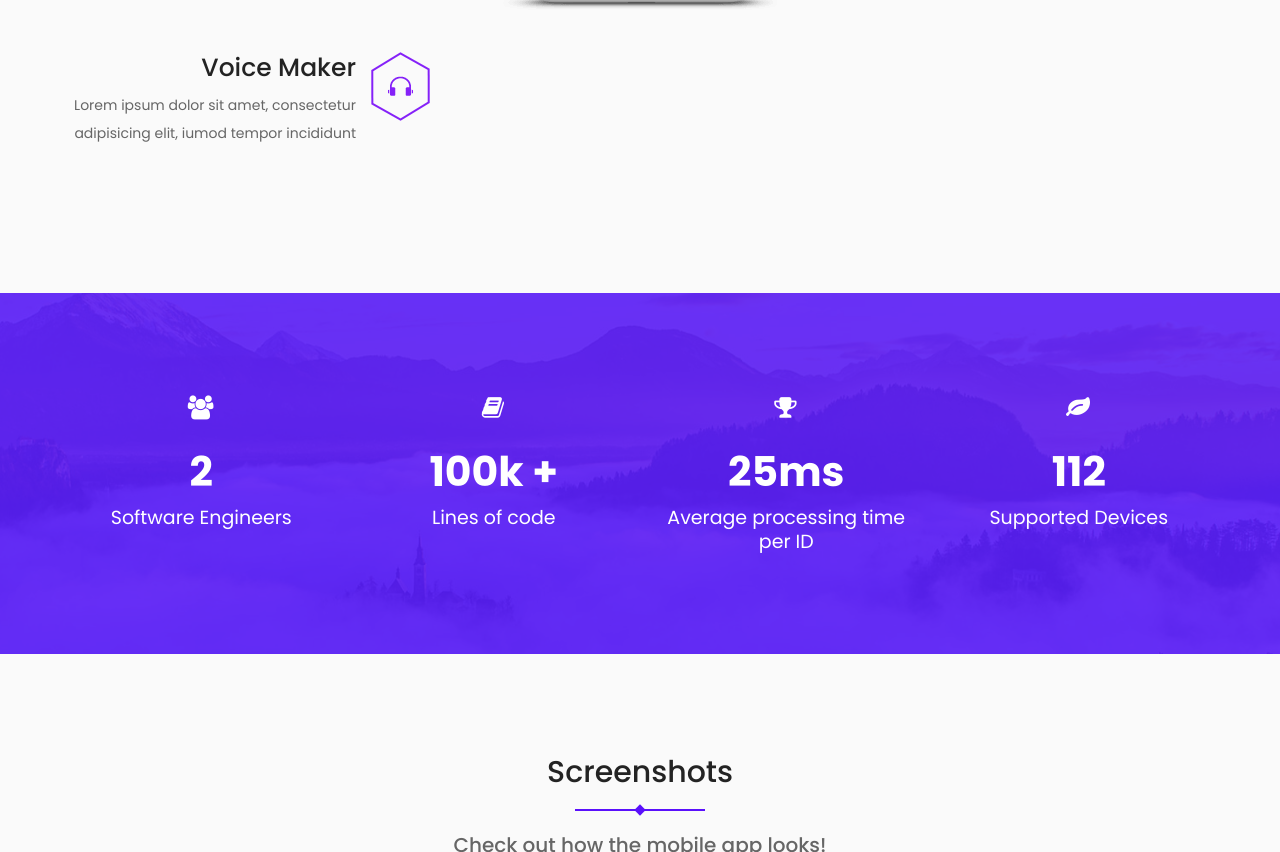
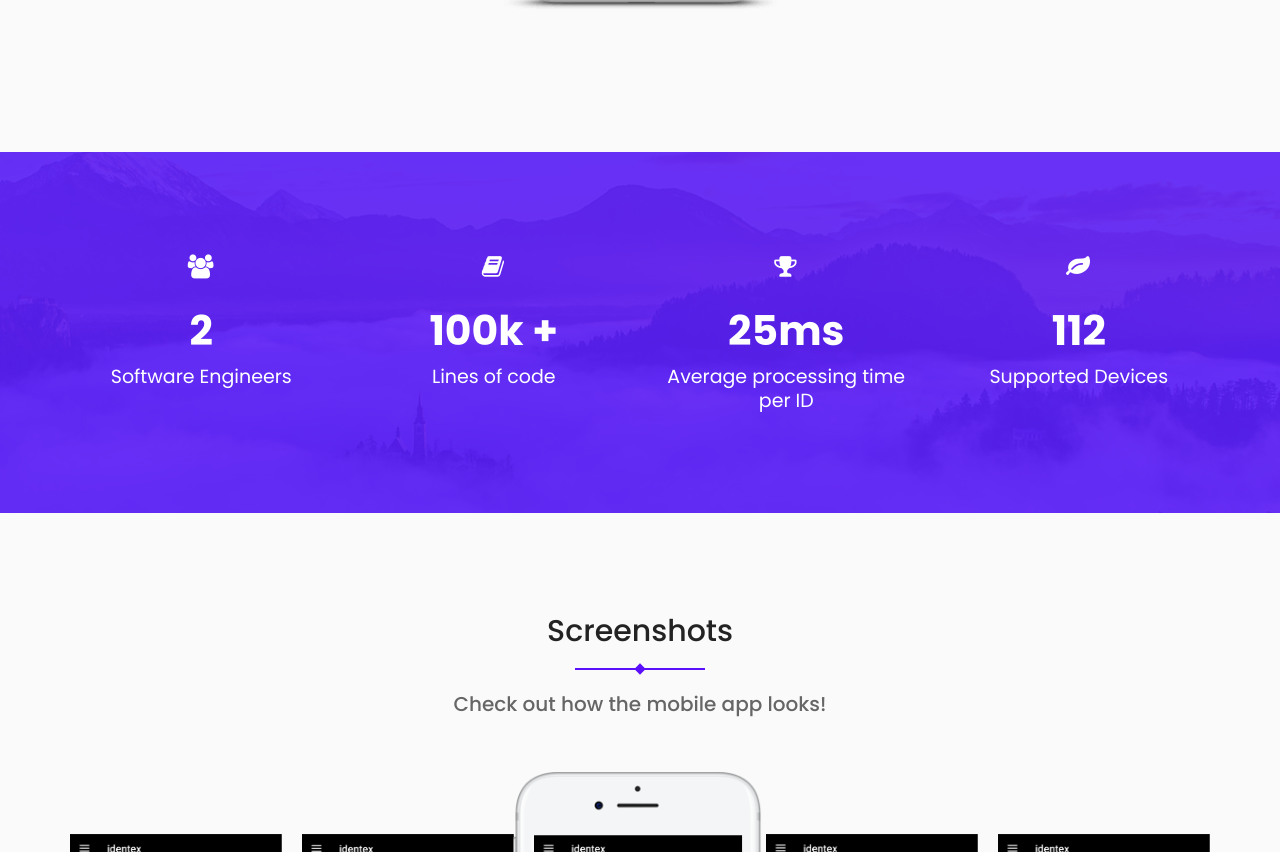
Before and after one commit to identex/identex.github.io, a plain HTML site: page index.html in a window 1280 px wide. Shown: the part 2694-3546 px from the top of the page. Drawn offline with Linux system fonts and the light colour scheme.

Commit message:
Update index.html

```diff
--- a/index.html
+++ b/index.html
@@ -168,13 +168,6 @@
                             <div class="meta-content">
                                 <h2>User Friendly</h2>
                                 <p>We designed identex with you in mind. With simple navigation and intuitive design, checking an ID has never been easier.</p>
-                            </div>
-                        </div>
-                        <div class="ft-single">
-                            <img src="assets/img/icon/feature/3.png" alt="icon">
-                            <div class="meta-content">
-                                <h2>Voice Maker</h2>
-                                <p>Lorem ipsum dolor sit amet, consectetur adipisicing elit, iumod tempor incididunt</p>
                             </div>
                         </div>
                     </div>
```
